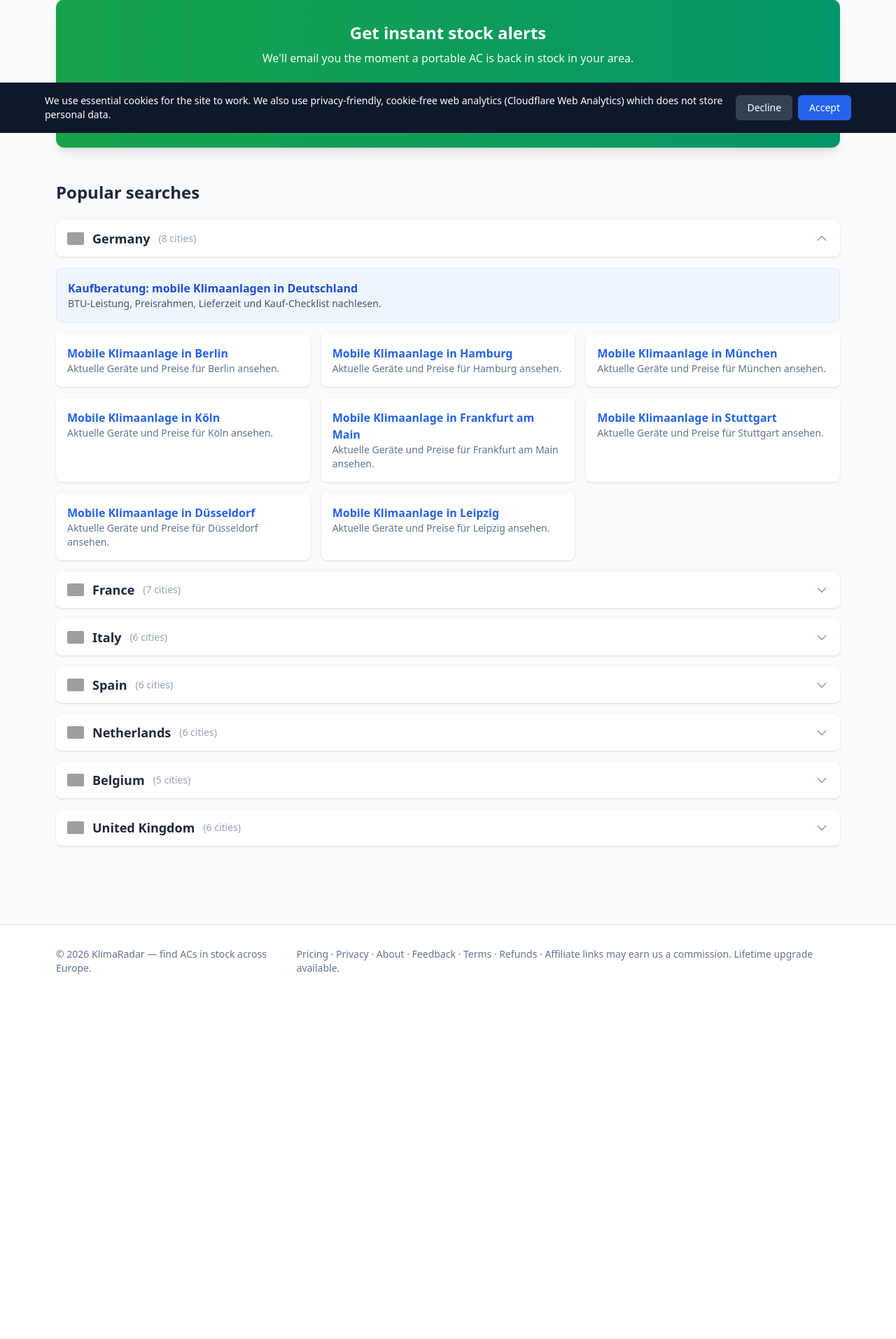
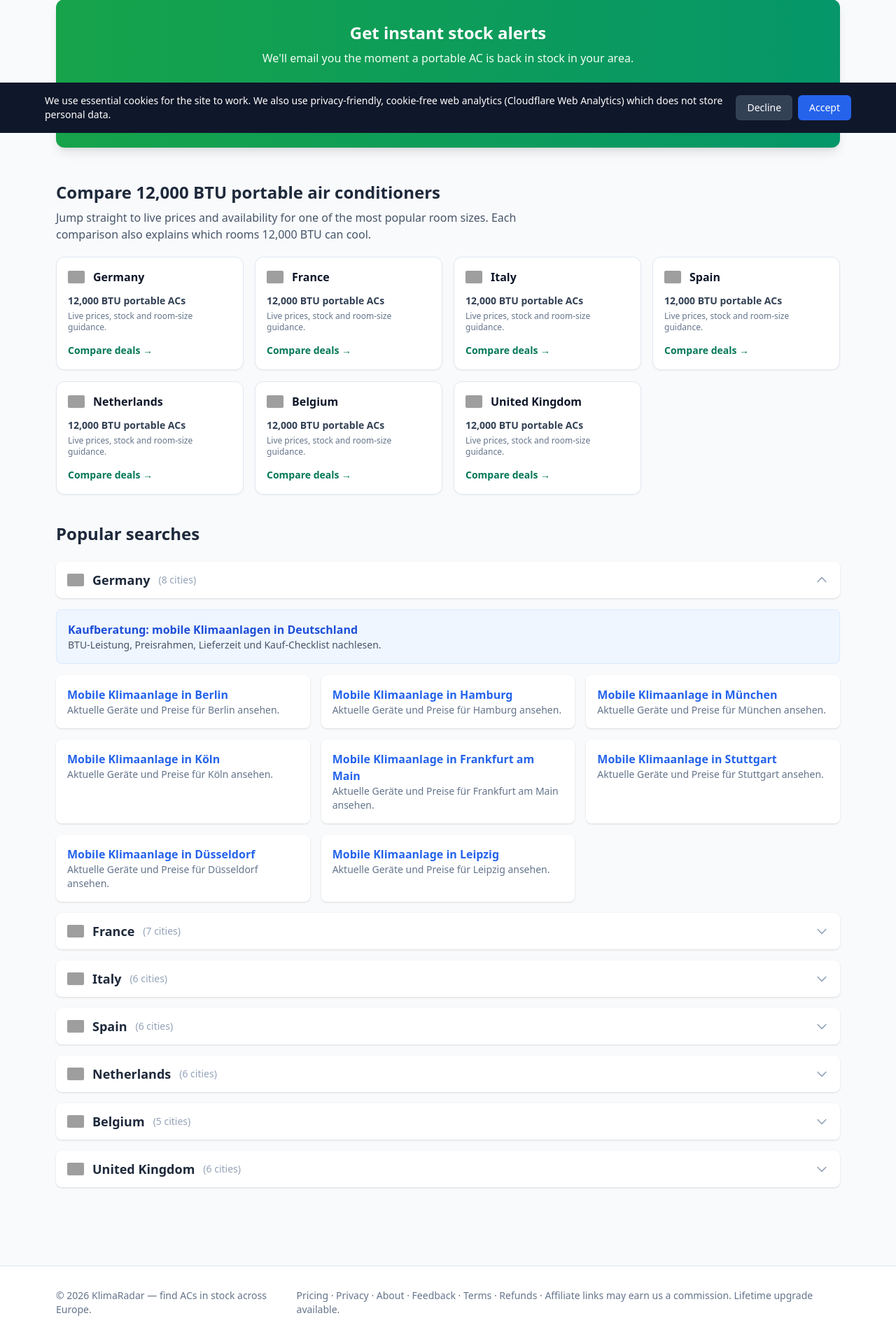
Before and after one commit to wlq135/klimaradar, a FastAPI app: page / in a window 1280 px wide. Shown: the part 610-2524 px from the top of the page at 70% size. Before the commit the page ends 2003 px from the top, so only its background shows below. Run offline with FastAPI, Linux system fonts and the light colour scheme; data that the repository does not hold is empty; style sheets or scripts are compiled from the project's sources; grey boxes are pictures that could not be loaded.

Commit message:
feat: promote BTU comparisons from homepage

```diff
--- a/app/routers/pages.py
+++ b/app/routers/pages.py
@@ -437,6 +437,18 @@ async def index(request: Request, session: AsyncSession = Depends(get_db)):
 
     country_order = ["DE", "FR", "IT", "ES", "NL", "BE", "GB"]
     popular_searches = []
+    high_intent_comparisons = []
+    for code in country_order:
+        comparison = get_btu_comparison(code)
+        if comparison is None:
+            continue
+        high_intent_comparisons.append(
+            {
+                "country": code,
+                "country_name": COUNTRY_NAMES.get(code, {}).get("en", code),
+                "path": comparison["path"],
+            }
+        )
     for code in country_order:
         cities = list_cities_for_country(code, limit=50)
         if not cities:
@@ -472,6 +484,7 @@ async def index(request: Request, session: AsyncSession = Depends(get_db)):
             structured_data=json.dumps(structured_data, ensure_ascii=False),
             stats=stats,
             popular_searches=popular_searches,
+            high_intent_comparisons=high_intent_comparisons,
             canonical_url=canonical_url,
         ),
     )
--- a/app/templates/index.html
+++ b/app/templates/index.html
@@ -127,6 +127,29 @@ document.getElementById('homepage-alert-form')?.addEventListener('submit', async
       <p id="homepage-alert-msg" class="mt-3 text-sm text-green-50"></p>
     </div>
 
+
+    <section class="mb-10" aria-labelledby="btu-comparison-heading">
+      <h2 id="btu-comparison-heading" class="text-2xl font-bold mb-2">
+        Compare 12,000 BTU portable air conditioners
+      </h2>
+      <p class="text-slate-600 mb-5 max-w-2xl">
+        Jump straight to live prices and availability for one of the most popular room sizes. Each comparison also explains which rooms 12,000 BTU can cool.
+      </p>
+      <div class="grid grid-cols-1 sm:grid-cols-2 lg:grid-cols-4 gap-4">
+        {% for comparison in high_intent_comparisons %}
+        <a href="{{ comparison.path }}" class="bg-white border border-slate-200 rounded-xl shadow-sm p-4 hover:border-emerald-300 hover:shadow-md transition">
+          <div class="flex items-center gap-3 mb-3">
+            <img src="https://flagcdn.com/{{ comparison.country|lower }}.svg" alt="{{ comparison.country_name }} flag" class="w-6 h-auto rounded-sm shadow-sm" loading="lazy">
+            <span class="font-semibold text-slate-900">{{ comparison.country_name }}</span>
+          </div>
+          <p class="text-sm font-semibold text-slate-700 mb-1">12,000 BTU portable ACs</p>
+          <p class="text-xs text-slate-500 mb-3">Live prices, stock and room-size guidance.</p>
+          <span class="text-sm font-semibold text-emerald-700">Compare deals →</span>
+        </a>
+        {% endfor %}
+      </div>
+    </section>
+
     <h2 class="text-2xl font-bold mb-6">Popular searches</h2>
 
     {% for country in popular_searches %}
```
Also changed, not shown: tests/test_pages.py (+14 -0 lines).
